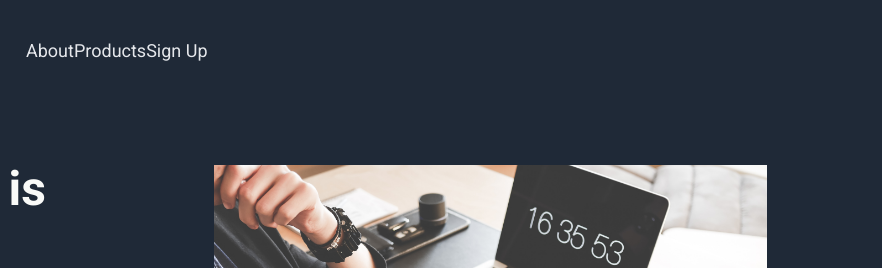
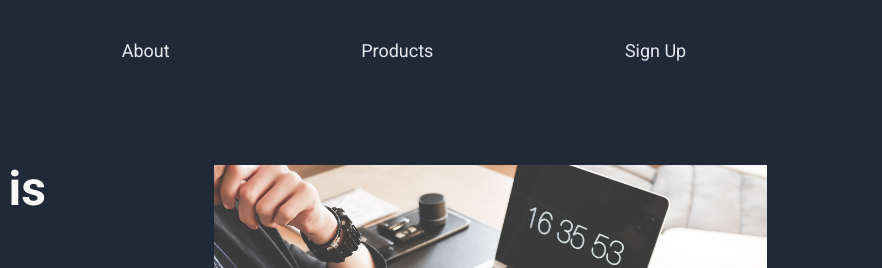
Before and after one commit to codingnekochan/odin_landingpage, a plain HTML site: page index.html in a window 1280 px wide. Shown: the top 268 px of the page, 398-1280 px from the left. Drawn offline with Linux system fonts and the light colour scheme.

Commit message:
making corrections

```diff
--- a/style.css
+++ b/style.css
@@ -59,7 +59,7 @@ h3{
 }
 .nav_sectn--links{
     width:70%;
-    justify-content: space-aroundcle;
+    justify-content: space-around;
 }
 .nav--links{
     text-decoration: none;
```
